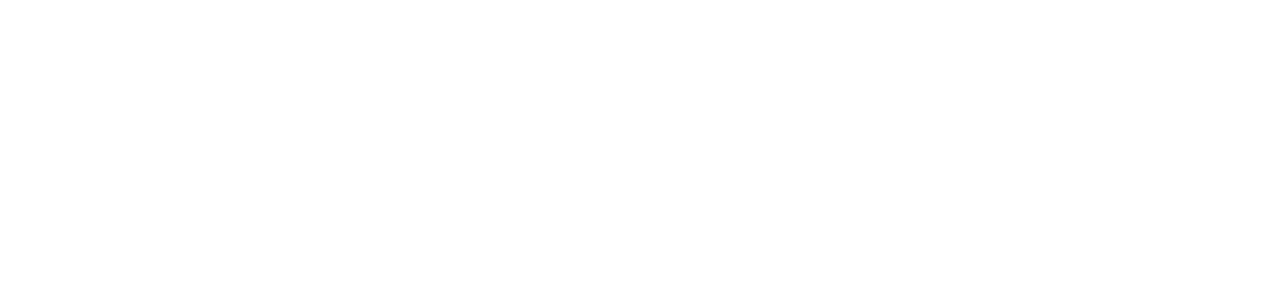
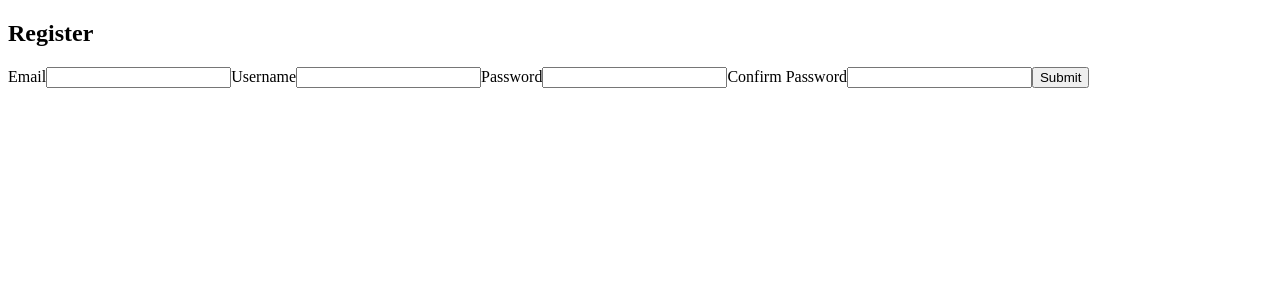
Before and after one commit to ZouCherif/tech_Ecommerce, a React (Create React App) app in the folder frontend/: page /register in a window 1280 px wide. Before the commit this address had no page. Shown: the top 300 px of the page. Built offline with nearby package versions, Linux system fonts and the light colour scheme.

Commit message:
Register component

```diff
--- a/frontend/src/App.js
+++ b/frontend/src/App.js
@@ -1,6 +1,6 @@
 import { BrowserRouter as Router, Routes, Route } from "react-router-dom";
 import Login from "./features/User/Login";
-import SignUp from "./features/USer/SignUp";
+import Register from "./features/User/Register";
 import SharedLayout from "./components/SharedLayout";
 import Home from "./pages/Home";
 
@@ -12,7 +12,7 @@
           <Route index element={<Home />} />
         </Route>
         <Route path="login" element={<Login />} />
-        <Route path="signup" element={<SignUp />} />
+        <Route path="register" element={<Register />} />
       </Routes>
     </Router>
   );
--- a/frontend/src/api/apiSlice.js
+++ b/frontend/src/api/apiSlice.js
@@ -3,7 +3,15 @@
 export const apiSlice = createApi({
   reducerPath: "api",
   baseQuery: fetchBaseQuery({ baseUrl: "http://127.0.0.1:3500" }),
-  endpoints: (builder) => ({}),
+  endpoints: (builder) => ({
+    registerNewUser: builder.mutation({
+      query: (credentials) => ({
+        url: "/register",
+        method: "POST",
+        body: credentials,
+      }),
+    }),
+  }),
 });
 
-export const {} = apiSlice;
+export const { useRegisterNewUserMutation } = apiSlice;
--- a/frontend/src/components/Footer.js
+++ b/frontend/src/components/Footer.js
@@ -1,5 +1,5 @@
 function Footer() {
-  return <div>Footer</div>;
+  return <footer>Footer</footer>;
 }
 
 export default Footer;
--- a/frontend/src/components/SharedLayout.js
+++ b/frontend/src/components/SharedLayout.js
@@ -0,0 +1,15 @@
+import { Outlet } from "react-router-dom";
+import Navbar from "./Navbar";
+import Footer from "./Footer";
+
+function SharedLayout() {
+  return (
+    <>
+      <Navbar />
+      <Outlet />
+      {/* <Footer /> */}
+    </>
+  );
+}
+
+export default SharedLayout;
--- a/frontend/src/features/User/Register.js
+++ b/frontend/src/features/User/Register.js
@@ -1,5 +1,76 @@
+import { useState } from "react";
+import { useRegisterNewUserMutation } from "../../api/apiSlice";
+
 function Register() {
-  return <div>Register</div>;
+  const [addNewUser, { isloading }] = useRegisterNewUserMutation();
+  const [data, setData] = useState({
+    email: "",
+    username: "",
+    pwd: "",
+    pwdC: "",
+  });
+  const handleOnChange = (e) => {
+    const { name, value } = e.target;
+    setData((prevFormData) => ({
+      ...prevFormData,
+      [name]: value,
+    }));
+  };
+
+  const handleOnSubmit = async (e) => {
+    e.preventDefault();
+    console.log(data);
+    try {
+      const response = await addNewUser(data).unwrap();
+      console.log(response);
+    } catch (err) {
+      console.error("failed: ", err);
+    }
+    setData({
+      email: "",
+      username: "",
+      pwd: "",
+      pwdC: "",
+    });
+  };
+  return (
+    <form onSubmit={handleOnSubmit}>
+      <h2>Register</h2>
+      <label htmlFor="email">Email</label>
+      <input
+        type="text"
+        name="email"
+        id="email"
+        value={data.email}
+        onChange={handleOnChange}
+      />
+      <label htmlFor="username">Username</label>
+      <input
+        type="text"
+        name="username"
+        id="username"
+        value={data.username}
+        onChange={handleOnChange}
+      />
+      <label htmlFor="pwd">Password</label>
+      <input
+        type="password"
+        name="pwd"
+        id="pwd"
+        value={data.pwd}
+        onChange={handleOnChange}
+      />
+      <label htmlFor="pwdC">Confirm Password</label>
+      <input
+        type="password"
+        name="pwdC"
+        id="pwdC"
+        value={data.pwdC}
+        onChange={handleOnChange}
+      />
+      <button type="submit">Submit</button>
+    </form>
+  );
 }
 
 export default Register;
```
Also changed, not shown: frontend/package.json (+13 -0 lines), 1 other file (tests, documents, lock files or other folders).
